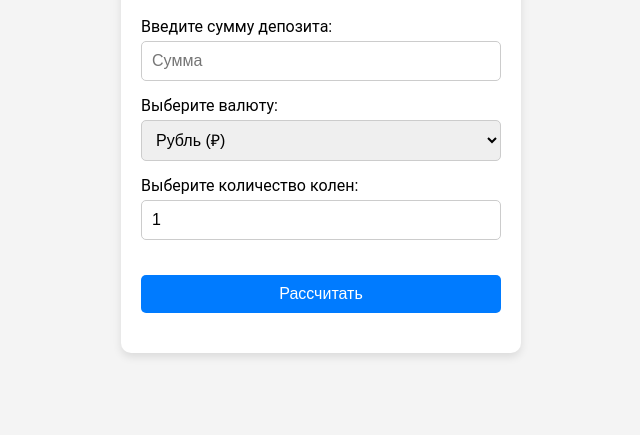
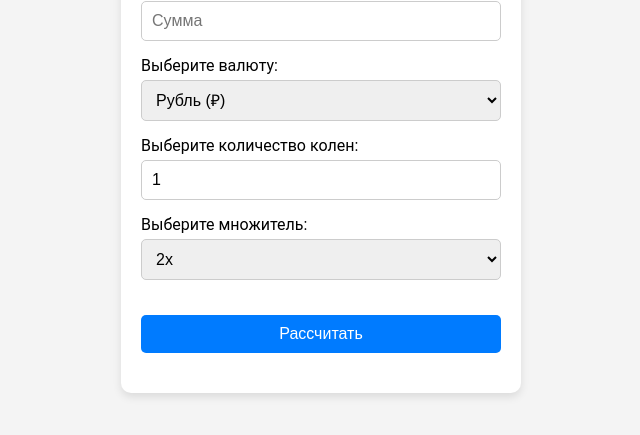
Before and after one commit to Emphazik/Emphazik.github.io, a plain HTML site: page index.html in a window 1280 px wide. Shown: the part 273-708 px from the top of the page, without its empty margins (319-959 px from the left). Drawn offline with Linux system fonts and the light colour scheme.

Commit message:
Update index.html

```diff
--- a/index.html
+++ b/index.html
@@ -22,12 +22,19 @@
 
         <label for="stages">Выберите количество колен:</label>
         <input type="number" id="stages" min="1" max="8" value="1">
+
+        <label for="multiplier">Выберите множитель:</label>
+        <select id="multiplier">
+            <option value="2">2x</option>
+            <option value="2.25">2.25x</option>
+            <option value="2.5">2.5x</option>
+        </select>
     </div>
 
     <button id="calculate-btn">Рассчитать</button>
 
     <div id="results" class="results">
-
+        <!-- Результаты будут показаны здесь -->
     </div>
 </div>
 
```
